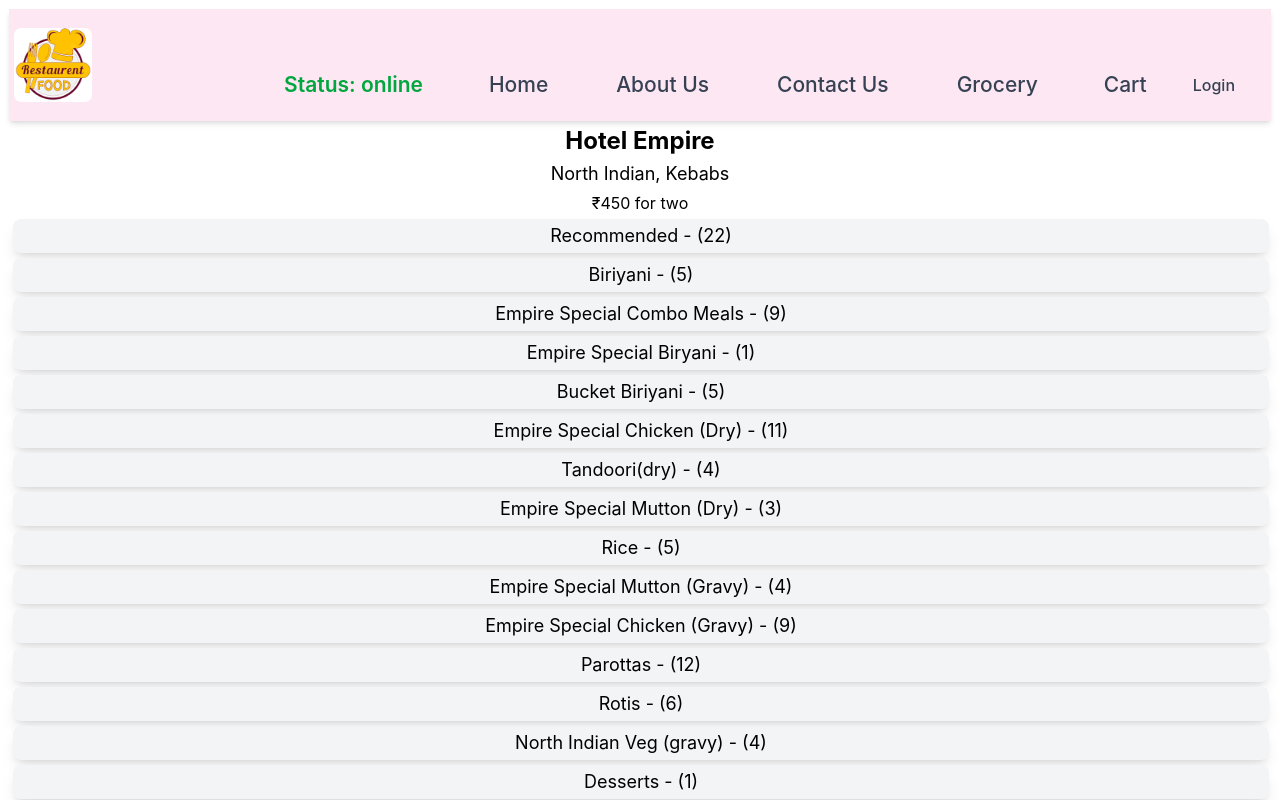
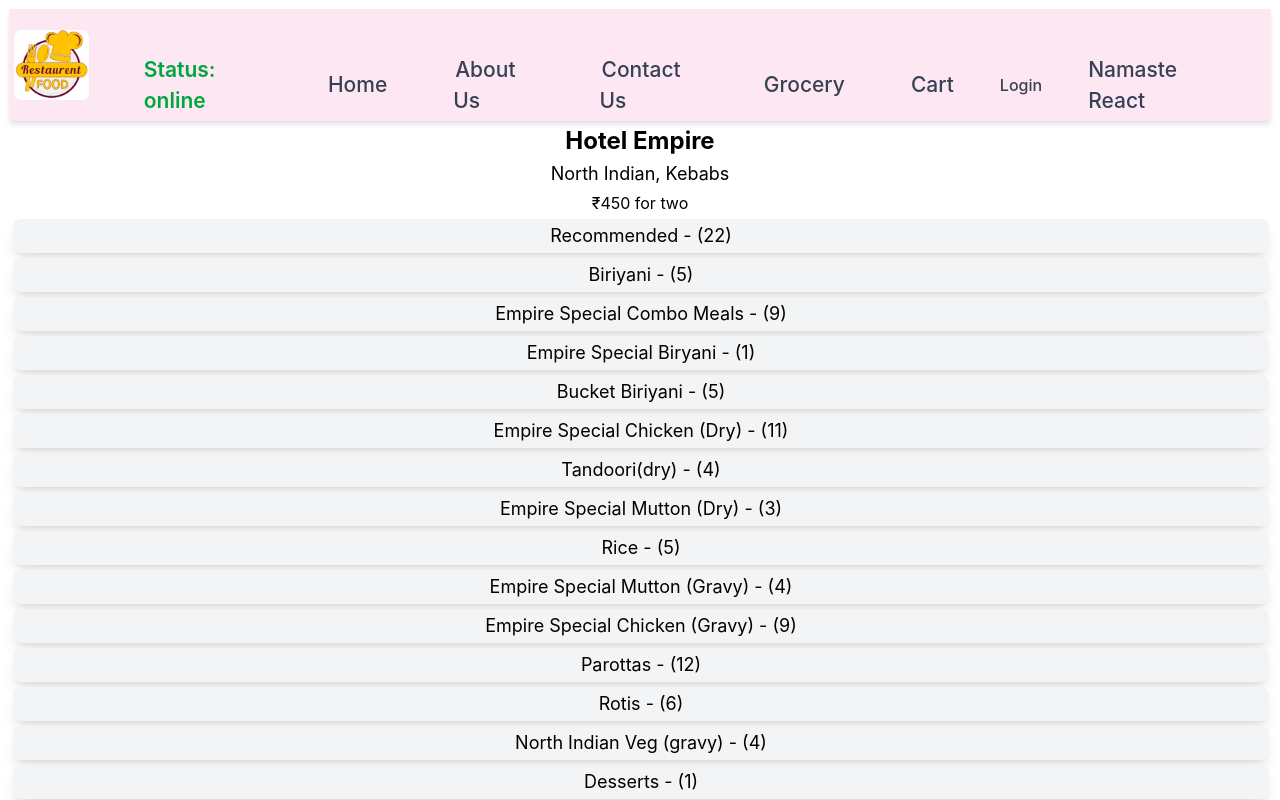
Before and after one commit to Devanshu-11/Reactjs, a React (Vite) app in the folder vite-project/: page /restaurants/1 in a window 1280 px wide. Shown: the top 800 px of the page. Built offline with nearby package versions, Linux system fonts and the light colour scheme.

Commit message:
useContext Hooks

```diff
--- a/vite-project/src/App.jsx
+++ b/vite-project/src/App.jsx
@@ -1,3 +1,6 @@
+import { createBrowserRouter,Outlet } from 'react-router-dom';
+import { lazy,Suspense, useEffect, useState } from 'react';
+import { useContext } from 'react';
 import './App.css';
 import Header from './Header.jsx';
 import Body from './Body.jsx';
@@ -6,17 +9,34 @@
 import Error from './Error.jsx';
 import RestaurantMenu from './RestaurantMenu.jsx';
 // import Grocery from './Grocery.jsx';
-import { createBrowserRouter,Outlet } from 'react-router-dom';
-import { lazy,Suspense } from 'react';
 import Shimmer from './Shimmer.jsx';
+import UserContext from './utils/UserContext.jsx';
 
 function App(){
+    const [userName, setUserName]=useState();
+
+    // useEffect hook
+    useEffect(()=>{
+        const data={
+            name: "Namaste React",
+        }
+
+        setUserName(data.name);
+    },[]);
+
     return(
-        <div className="app">
-            <Header />
-            <Outlet />
-            {/* <Body /> */}
-        </div>
+        <UserContext.Provider value={{loggedInUser: userName, setUserName}}>
+            <div className="app">
+
+                {/* We can also do that here */}
+                {/* <UserContext.Provider value={{loggedInUser: "Elon Musk", setUserName}}> */}
+                    <Header />
+                {/* </UserContext.Provider> */}
+                <Outlet />
+
+                {/* <Body /> */}
+            </div>
+        </UserContext.Provider>
     )
 }
 
--- a/vite-project/src/Body.jsx
+++ b/vite-project/src/Body.jsx
@@ -1,11 +1,12 @@
-import { useState,useEffect } from 'react';
+import { useState,useEffect, useContext } from 'react';
+import { Link } from 'react-router-dom';
 import resFood from '../ResFood.avif';
 import resObj from '../raw_data/mockData.json';
 import resData from '../raw_data/resMock.json';
 import RestaurantCard,{ withPromotedLabel } from './RestaurantCard.jsx';
 import Shimmer from './Shimmer.jsx';
 import useOnlineStatus from './utils/useOnlineStatus.jsx';
-import { Link } from 'react-router-dom';
+import UserContext from './utils/UserContext.jsx';
 
 function Body(){
     // Use State Hooks-
@@ -15,6 +16,9 @@
     const [filteredRestaurants,setFilteredRestaurants]=useState([]);
     const [searchText, setSearchText]=useState("");
     const RestaurantCardPromoted=withPromotedLabel(RestaurantCard);
+
+    // import context api
+    const {loggedInUser,setUserName}=useContext(UserContext);
 
     // fetch the data
     const fetchData= async()=>{
@@ -66,7 +70,7 @@
 
     return listOfRestaurants.length===0?(<Shimmer />):(
         <div className="Body">
-            <div className='filter'>
+            <div className='filter gap-4 p-4'>
                 <div className='search flex flex-col md:flex-row items-center gap-4 m-4 p-4 bg-white rounded-lg shadow-md'>
 
                     <input type='text' className="flex-1 px-4 py-2 border border-gray-300 rounded-lg shadow-sm focus:outline-none focus:ring-2 focus:ring-pink-400 transition-all placeholder-gray-400" value={searchText} placeholder='Enter the name' onChange={(e)=>{
@@ -77,6 +81,20 @@
                 </div>
 
                 <button className='bg-pink-500 text-white px-6 py-2 rounded-lg shadow-md hover:bg-pink-600 transition-colors hover:scale-105 transform font-semibold' onClick={TopRatedRestaurants}>Top Rated Restaurants</button>
+
+                <div className="flex items-center gap-3 bg-white px-4 py-3 rounded-lg shadow-md border border-gray-200">
+                    <label className="text-gray-700 font-medium">
+                        UserName:
+                    </label>
+                    <input
+                        type="text"
+                        placeholder="Enter username"
+                        className="w-64 px-4 py-2 border border-gray-300 rounded-lg shadow-sm focus:outline-none focus:ring-2 focus:ring-pink-400 focus:border-pink-400 transition-all"
+                        value={loggedInUser}
+                        onChange={(e)=>setUserName(e.target.value)}
+                    />
+                </div>
+
             </div>
 
             <div className="res-container">
--- a/vite-project/src/Header.jsx
+++ b/vite-project/src/Header.jsx
@@ -1,13 +1,17 @@
 import { Link } from 'react-router-dom';
+import { useState,useEffect, useContext } from 'react';
 import logoImage from '../restaurantLogo.png';
 import useOnlineStatus from './utils/useOnlineStatus.jsx';
-import { useState,useEffect } from 'react';
+import UserContext from './utils/UserContext.jsx';
 
 function Header(){
 
     // when we changes the state variable using set variable,react re-render component and all updated value will be stored in state variable
     const [btnNameReact,setBtnNameReact]=useState("Login");
     const onlineStatus=useOnlineStatus();
+
+    // getting the user context data
+    const {loggedInUser}=useContext(UserContext);
 
     // useEffect hooks
     // if does not have dependency array, it will render every time, my component gets render
@@ -54,6 +58,9 @@
                     <li className='hover:text-pink-600 cursor-pointer'>Cart</li>
 
                     <button className='text-gray-700 hover:text-pink-600 cursor-pointer text-base px-1 py-0.5' onClick={()=>{btnNameReact==='Login'?setBtnNameReact('Logout'): setBtnNameReact('Login')}}>{btnNameReact}</button>
+
+                    {/* use the context api here */}
+                    <li className='hover:text-pink-600 cursor-pointer'>{loggedInUser}</li>
                 </ul>
             </div>
 
--- a/vite-project/src/ItemList.jsx
+++ b/vite-project/src/ItemList.jsx
@@ -1,6 +1,8 @@
 import {CDN_URL} from './utils/constants.jsx';
 
-const ItemList=({items})=>{
+const ItemList=({items, dummy})=>{
+    console.log(dummy);
+
     return(
         <div className='bg-white rounded-xl shadow-md'>
             {items.map(item=> (
--- a/vite-project/src/RestaurantCategory.jsx
+++ b/vite-project/src/RestaurantCategory.jsx
@@ -1,7 +1,7 @@
 import { useState } from "react";
 import ItemList from "./ItemList";
 
-const RestaurantCategory=({data, showItems,setShowIndex})=>{
+const RestaurantCategory=({data, showItems,setShowIndex, dummy})=>{
     const handleClick=()=>{
         setShowIndex();
     }
@@ -15,7 +15,7 @@
                 </div>
 
                 {/* Acordian Body */}
-                {showItems&& <ItemList items={data.itemCards}/>}
+                {showItems&& <ItemList items={data.itemCards} dummy={dummy} />}
             </div>
 
         </div>
--- a/vite-project/src/RestaurantMenu.jsx
+++ b/vite-project/src/RestaurantMenu.jsx
@@ -1,8 +1,8 @@
 import { useState,useEffect } from "react";
+import { useParams } from 'react-router-dom';
 import Shimmer from "./Shimmer.jsx";
 import mockResMenu from '../raw_data/mockResMenu.json';
 import useRestaurantMenu from "./utils/useRestaurantMenu.jsx";
-import { useParams } from 'react-router-dom';
 import RestaurantCategory from "./RestaurantCategory.jsx";
 
 const RestaurantMenu=()=>{
@@ -10,6 +10,7 @@
     const [showIndex, setShowIndex]=useState(null);
     // const [resInfo,setResInfo]=useState(null);
     const {resId}=useParams();
+    const dummy="Dummy Data";
 
     // custom hooks
     const resInfo=useRestaurantMenu(resId);
@@ -42,10 +43,12 @@
 
             {/* categories accordions and also a controlled component */}
             {/* Also indirectly calling useState from child to parent component using the function */}
-            {categories.map((category,index)=>(<RestaurantCategory key={category?.card?.card?.title} data={category?.card?.card} showItems={index===showIndex?true:false} setShowIndex={()=>setShowIndex(index) }/>))}
+            {categories.map((category,index)=>(<RestaurantCategory key={category?.card?.card?.title} data={category?.card?.card} showItems={index===showIndex?true:false} setShowIndex={()=>setShowIndex(index) } dummy={dummy}/>))}
 
         </div>
     )
 }
 
 export default RestaurantMenu;
+
+// Props Drilling-It means that passing the data through several components just to get it to the one that actually needs it, means we are passing data from parent to deeply nested child component
--- a/vite-project/src/main.jsx
+++ b/vite-project/src/main.jsx
@@ -1,9 +1,9 @@
 import { StrictMode } from 'react'
 import { createRoot } from 'react-dom/client'
+import { appRouter } from './App.jsx';
+import { RouterProvider } from 'react-router-dom';
 import './index.css';
 import App from './App.jsx';
-import { appRouter } from './App.jsx';
-import { RouterProvider } from 'react-router-dom';
 
 createRoot(document.getElementById('root')).render(
   <RouterProvider router={appRouter} />
--- /dev/null
+++ b/vite-project/src/utils/UserContext.jsx
@@ -0,0 +1,8 @@
+import { createContext } from "react";
+
+// we will give some piece of information that will holds
+const UserContext=createContext({
+    loggedInUser: "Default user"
+});
+
+export default UserContext;
```
